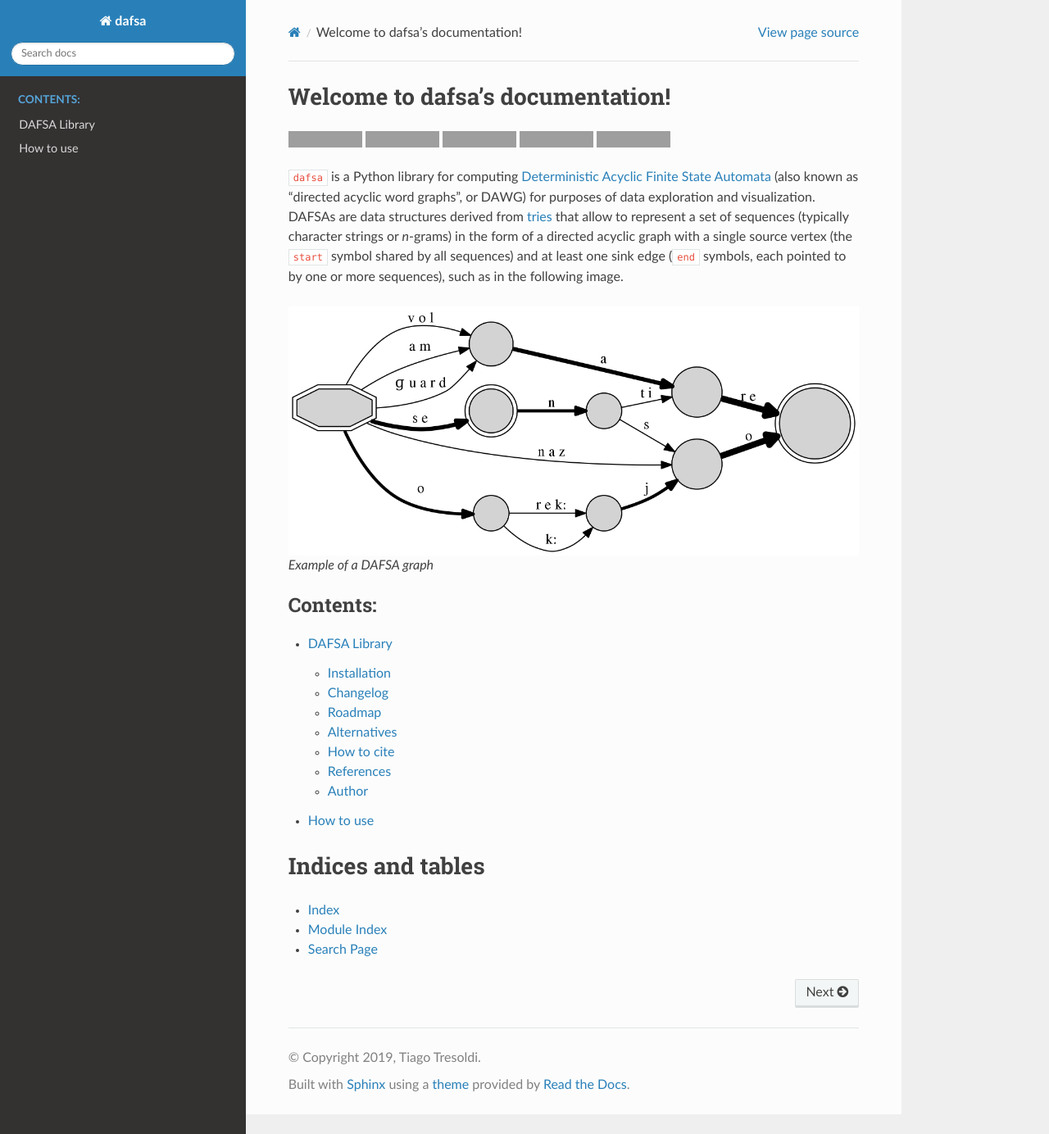
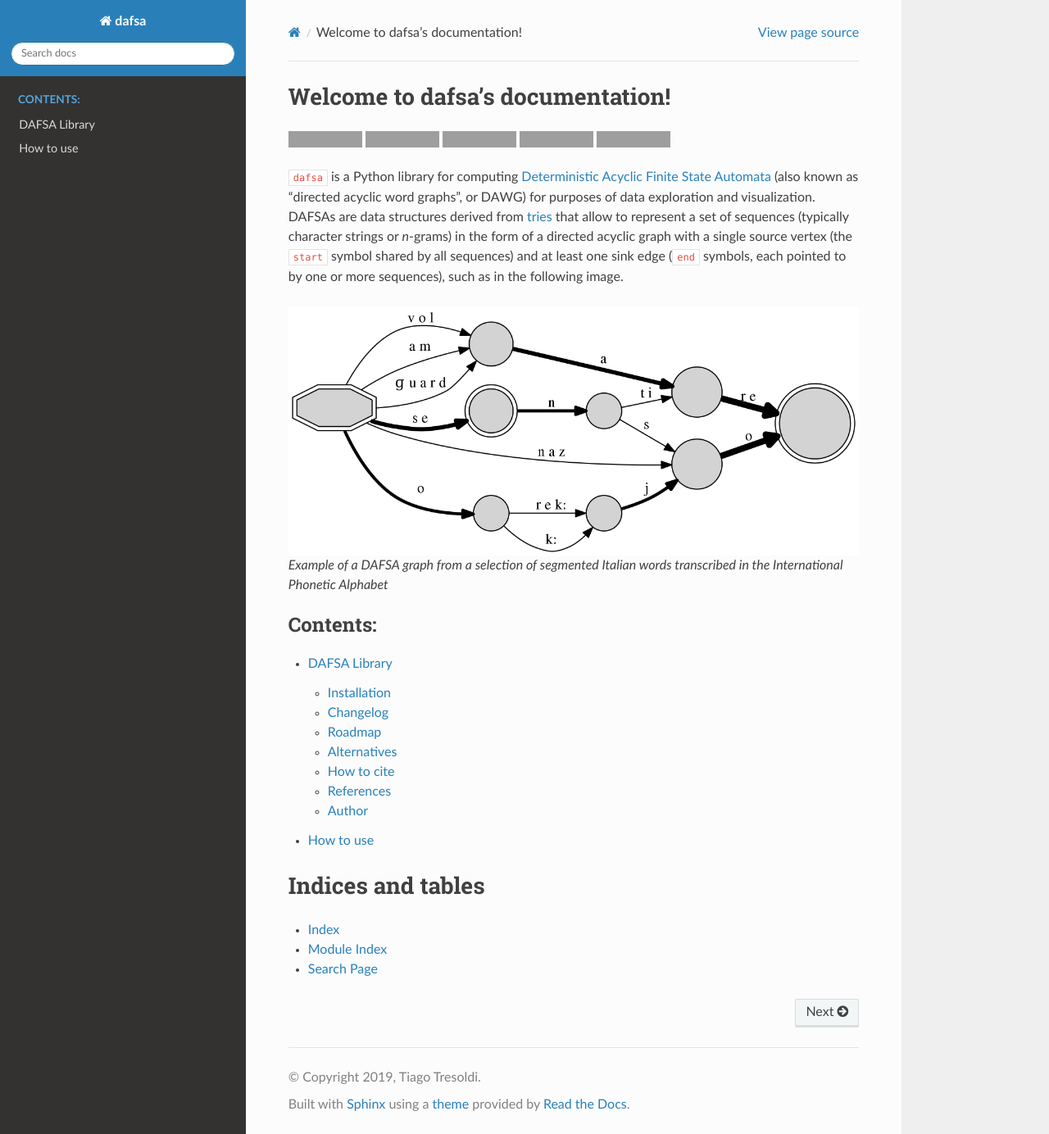
Before and after one commit to tresoldi/dafsa, a Sphinx documentation site: the page built from docs/index.rst, in a window 1280 px wide and 1384 px high. Shown: the whole window at 82% size. Built offline with Sphinx 7.4.7 and the Read the Docs theme 2.0.0, drawn with Linux system fonts in a browser that asks for light colours; grey boxes are pictures that could not be loaded.

Commit message:
Preparing for 0.3 release

```diff
--- a/docs/index.rst
+++ b/docs/index.rst
@@ -41,7 +41,8 @@ as in the following image.
 .. figure:: https://raw.githubusercontent.com/tresoldi/dafsa/master/figures/reduced_phonemes.png
    :alt: Example of a DAFSA graph
 
-   Example of a DAFSA graph
+   Example of a DAFSA graph from a selection of segmented Italian words
+   transcribed in the International Phonetic Alphabet
 
 .. toctree::
    :maxdepth: 2
```
Also changed, not shown: README.md (+17 -5 lines).
